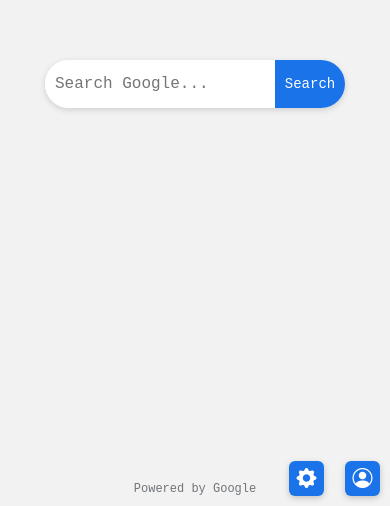
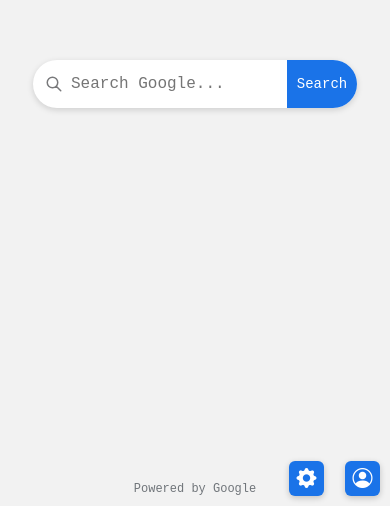
Before and after one commit to ShivankKapoor/helm-frontend, an Angular app: page / in a window 390 px wide. Shown: the part 338-844 px from the top of the page. Built offline with nearby package versions, Linux system fonts and the light colour scheme.

Commit message:
add search icon

```diff
--- a/src/app/components/search/search.component.ts
+++ b/src/app/components/search/search.component.ts
@@ -10,6 +10,11 @@
       method="GET"
       autocomplete="off"
     >
+      <div class="search-icon">
+        <svg width="20" height="20" viewBox="0 0 24 24" fill="none" xmlns="http://www.w3.org/2000/svg">
+          <path d="M21 21l-6-6m2-5a7 7 0 11-14 0 7 7 0 0114 0z" stroke="currentColor" stroke-width="2" stroke-linecap="round" stroke-linejoin="round"/>
+        </svg>
+      </div>
       <input
         type="text"
         name="q"
--- a/src/styles.scss
+++ b/src/styles.scss
@@ -38,6 +38,7 @@
 
 .search-box {
   display: flex;
+  align-items: center;
   width: 100%;
   min-width: 45vw;
   max-width: 700px;
@@ -45,21 +46,49 @@
   overflow: hidden;
   background: var(--input-bg);
   box-shadow: 0 2px 6px rgba(0, 0, 0, 0.15);
+  transition: box-shadow 0.3s;
+
+  &:focus-within {
+    box-shadow: 0 0 10px var(--button-bg);
+  }
+
+  .search-icon {
+    display: flex;
+    align-items: center;
+    justify-content: center;
+    padding: 0 12px 0 16px;
+    color: var(--input-text);
+    opacity: 0.6;
+    transition: opacity 0.3s;
+
+    svg {
+      width: 20px;
+      height: 20px;
+    }
+  }
 
   input {
     flex: 1;
     border: none;
-    padding: 12px 16px;
+    padding: 12px 8px 12px 0;
     font-size: 18px;
     outline: none;
     background: var(--input-bg);
     color: var(--input-text);
     font-family: "Fira Code", monospace;
-    transition: background 0.3s, color 0.3s, box-shadow 0.3s;
+    transition: background 0.3s, color 0.3s;
 
     &:focus {
-      box-shadow: 0 0 10px var(--button-bg);
+      outline: none;
     }
+  }
+
+  &:focus-within .search-icon {
+    opacity: 0.8;
+  }
+
+  &:hover .search-icon {
+    opacity: 0.8;
   }
 
   button {
@@ -353,9 +382,18 @@
 
 @media (max-width: 480px) {
   .search-box {
+    .search-icon {
+      padding: 0 8px 0 12px;
+
+      svg {
+        width: 18px;
+        height: 18px;
+      }
+    }
+
     input {
       font-size: 16px;
-      padding: 10px;
+      padding: 10px 6px 10px 0;
     }
 
     button {
```
